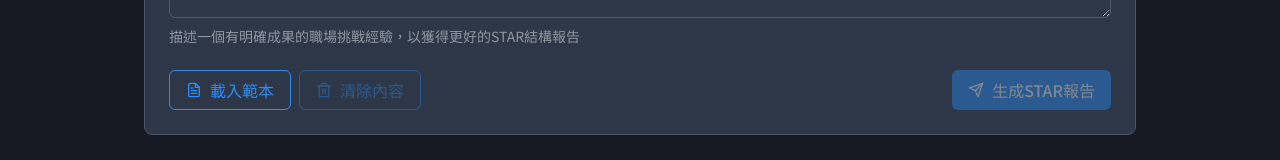
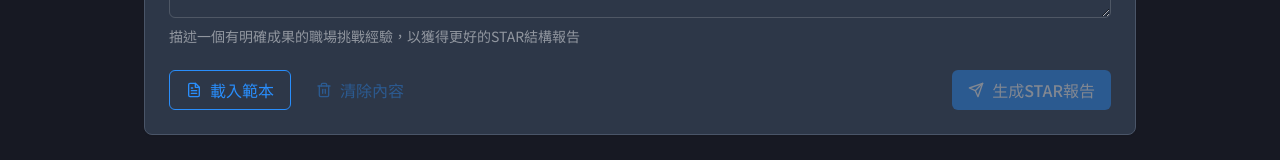
Before and after one commit to ouhsiu1993/star-generator-v2, a React (Create React App) app in the folder client/: page / in a window 1280 px wide. Shown: the part 701-861 px from the top of the page. Built offline with nearby package versions, Linux system fonts and the light colour scheme; no server answers.

Commit message:
優化部分UIUX

```diff
--- a/client/src/components/StoryForm.js
+++ b/client/src/components/StoryForm.js
@@ -169,6 +169,15 @@ const StoryForm = React.forwardRef(({
             isDisabled={isLoading} // 只在加載時禁用
             onClick={onOpen}
             width={{ base: "100%", sm: "auto" }}
+            _disabled={{
+              opacity: 0.4,
+              cursor: "not-allowed",
+              boxShadow: "none",
+              backgroundColor: "transparent",
+              pointerEvents: "none",
+              zIndex: "auto"
+            }}
+            zIndex="auto"
           >
             載入報告
           </Button>
@@ -260,6 +269,15 @@ const StoryForm = React.forwardRef(({
               size="md"
               isDisabled={isLoading} // 只在加載時禁用
               width={{ base: '100%', sm: 'auto' }}
+              _disabled={{
+                opacity: 0.4,
+                cursor: "not-allowed",
+                boxShadow: "none",
+                backgroundColor: "transparent",
+                pointerEvents: "none",
+                zIndex: "auto"
+              }}
+              zIndex="auto"
             >
               載入範本
             </Button>
@@ -271,6 +289,16 @@ const StoryForm = React.forwardRef(({
               colorScheme="red"
               isDisabled={story.trim() === '' || isLoading} // 只在加載時或內容為空時禁用
               width={{ base: '100%', sm: 'auto' }}
+              _disabled={{
+                opacity: 0.4,
+                cursor: "not-allowed",
+                boxShadow: "none",
+                backgroundColor: "transparent",
+                borderColor: "transparent",
+                pointerEvents: "none",
+                zIndex: "auto"
+              }}
+              zIndex="auto"
             >
               清除內容
             </Button>
@@ -286,6 +314,14 @@ const StoryForm = React.forwardRef(({
             size="md"
             width={{ base: '100%', md: 'auto' }}
             mt={{ base: 2, md: 0 }} // 在行動裝置上增加上邊距
+            _disabled={{
+              opacity: 0.4,
+              cursor: "not-allowed",
+              boxShadow: "none",
+              pointerEvents: "none",
+              zIndex: "auto"
+            }}
+            zIndex="auto"
           >
             生成STAR報告
           </Button>
```
